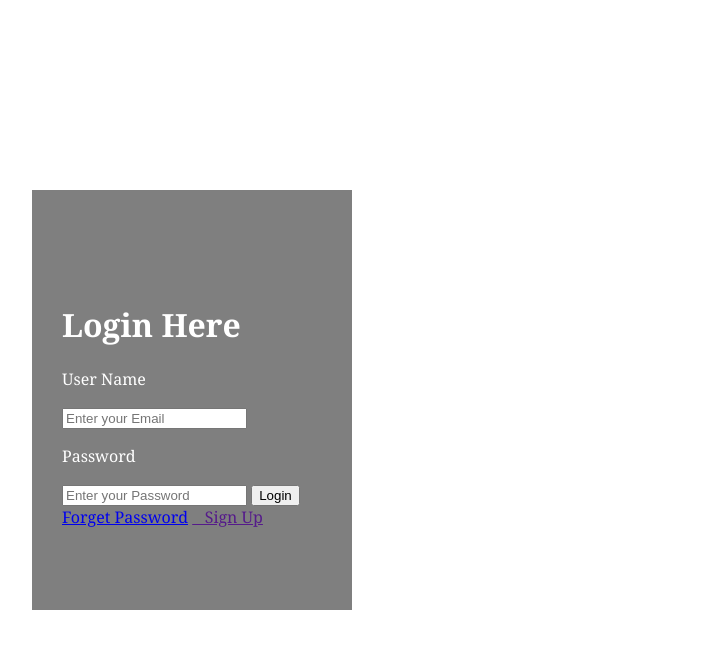
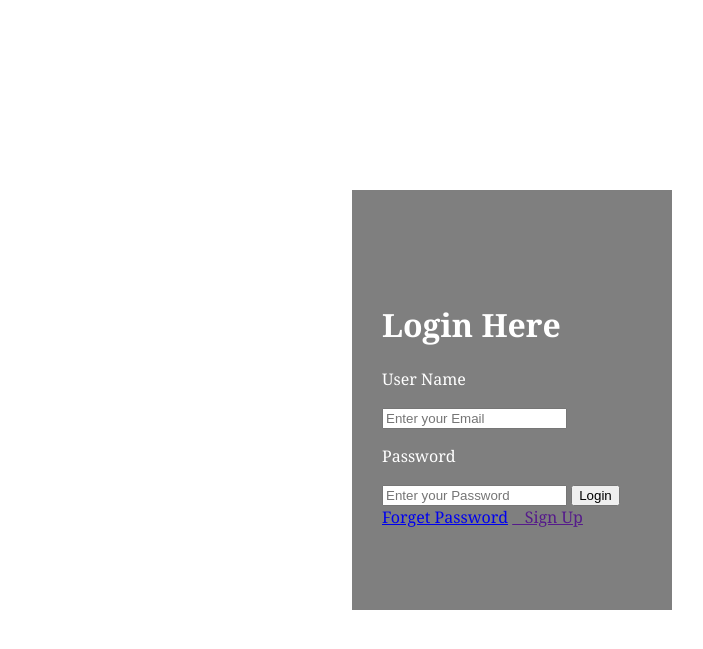
Before and after one commit to Kushanyasiru97/FoodCourt-website, a PHP site: page /login.php in a window 1280 px wide. Shown: the top 649 px of the page, without its empty margins (128-831 px from the left). Run offline with PHP 8.4, Linux system fonts and the light colour scheme.

Commit message:
Update loginstyle.css

```diff
--- a/Food_Court/css/loginstyle.css
+++ b/Food_Court/css/loginstyle.css
@@ -18,8 +18,9 @@ body{
 	color: #fff;
 	top: 50%;
 	bottom: 50%;
+	left: 50%;
 	position: absolute;
-	transform: translate(50%,-50%);
+	transform: translate(-50% ,-50%);
 	box-sizing: border-box;
 	padding: 70px 30px;
 }
```
